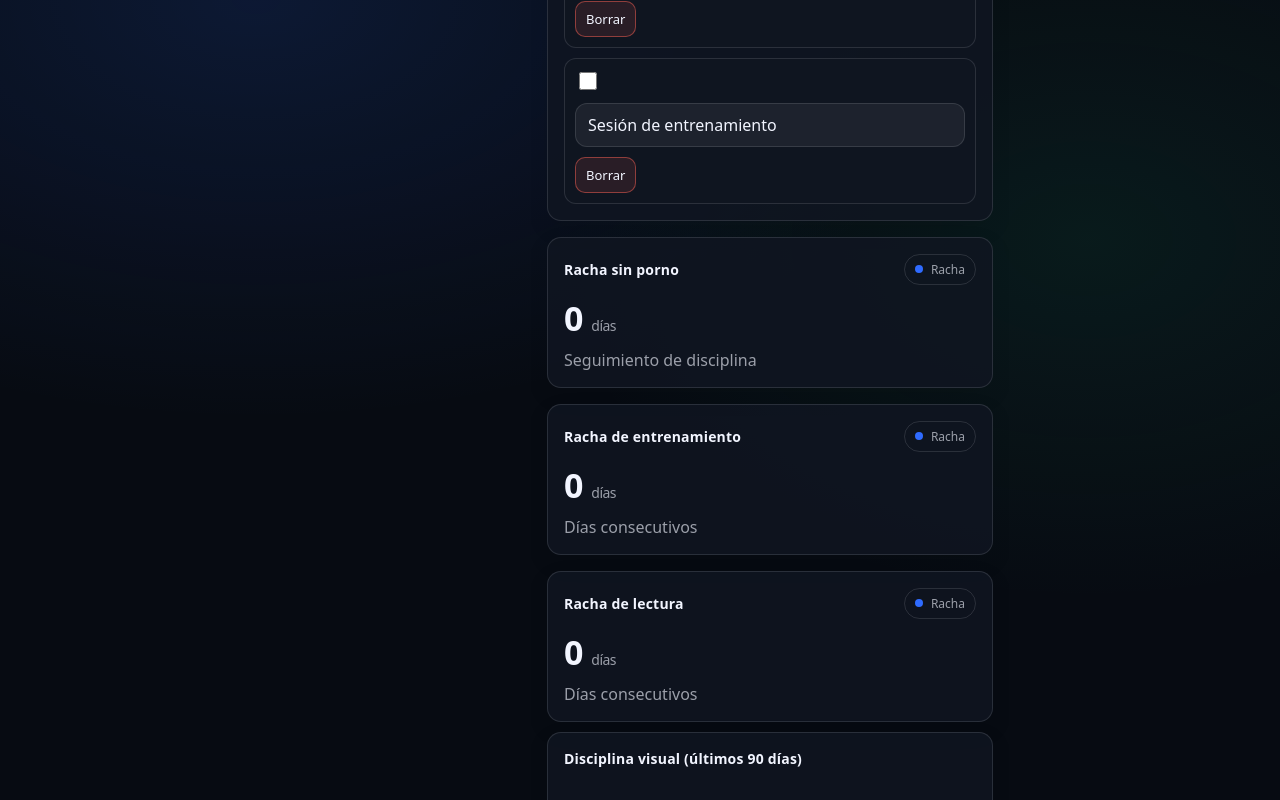
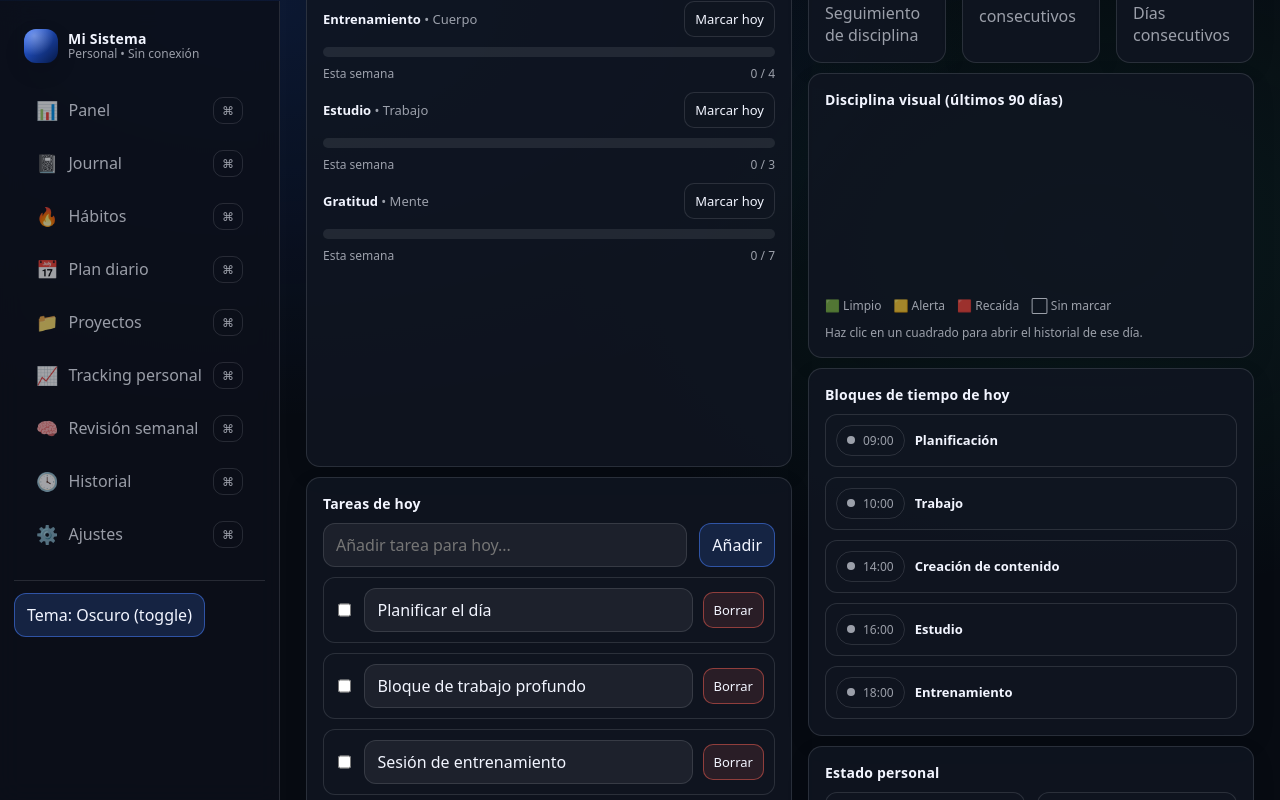
Before and after one commit to Clayyklein/mi-sistema-, a React (Vite) app: page /dashboard in a window 1280 px wide. Shown: the top 800 px of the page. Built offline with nearby package versions, Linux system fonts and the light colour scheme.

Commit message:
restore original ui css

```diff
--- a/src/ui/styles/ui.css
+++ b/src/ui/styles/ui.css
@@ -1,16 +1,13 @@
 .appShell {
   display: grid;
-  grid-template-columns: 260px minmax(0, 1fr);
+  grid-template-columns: 280px 1fr;
   min-height: 100vh;
-  width: 100%;
-  overflow-x: hidden;
 }
 
 .sidebar {
   position: sticky;
   top: 0;
   height: 100vh;
-  overflow-y: auto;
   padding: 18px 14px;
   background: var(--sidebar);
   backdrop-filter: blur(12px);
@@ -28,8 +25,7 @@
   width: 34px;
   height: 34px;
   border-radius: 12px;
-  background:
-    radial-gradient(circle at 30% 20%, rgba(255, 255, 255, 0.35), transparent 55%),
+  background: radial-gradient(circle at 30% 20%, rgba(255, 255, 255, 0.35), transparent 55%),
     linear-gradient(135deg, var(--accent), color-mix(in oklab, var(--accent) 40%, black));
   box-shadow: var(--shadow-soft);
 }
@@ -79,16 +75,12 @@
 }
 
 .content {
-  min-width: 0;
-  width: 100%;
-  padding: 20px;
-  overflow-x: hidden;
+  padding: 26px 26px 40px;
 }
 
 .page {
-  width: 100%;
-  max-width: 100%;
-  margin: 0;
+  max-width: 1180px;
+  margin: 0 auto;
 }
 
 .pageHeader {
@@ -97,7 +89,6 @@
   justify-content: space-between;
   gap: 16px;
   margin-bottom: 18px;
-  flex-wrap: wrap;
 }
 
 .pageHeader h1 {
@@ -115,12 +106,11 @@
   display: flex;
   gap: 10px;
   align-items: center;
-  flex-wrap: wrap;
 }
 
 .grid2 {
   display: grid;
-  grid-template-columns: minmax(0, 1.1fr) minmax(0, 0.9fr);
+  grid-template-columns: 1.1fr 0.9fr;
   gap: 16px;
 }
 
@@ -131,7 +121,6 @@
 }
 
 .card {
-  min-width: 0;
   background: var(--card);
   border: 1px solid var(--border);
   border-radius: var(--radius);
@@ -145,7 +134,6 @@
   justify-content: space-between;
   gap: 12px;
   margin-bottom: 10px;
-  flex-wrap: wrap;
 }
 
 .cardTitle {
@@ -159,13 +147,11 @@
   align-items: center;
   justify-content: space-between;
   gap: 12px;
-  flex-wrap: wrap;
 }
 
 .stack {
   display: grid;
   gap: 10px;
-  min-width: 0;
 }
 
 .btn {
@@ -204,7 +190,6 @@
 .select,
 .textarea {
   width: 100%;
-  max-width: 100%;
   border: 1px solid var(--border);
   background: var(--input);
   padding: 10px 12px;
@@ -251,7 +236,6 @@
   border: 1px solid var(--border);
   font-size: 12px;
   color: var(--muted);
-  flex-wrap: wrap;
 }
 
 .badgeDot {
@@ -296,19 +280,16 @@
   margin-top: 8px;
   color: var(--muted);
   font-size: 12px;
-  flex-wrap: wrap;
 }
 
 .listItem {
   display: flex;
   align-items: center;
   gap: 10px;
-  padding: 10px;
+  padding: 10px 10px;
   border-radius: 12px;
   border: 1px solid var(--border);
   background: color-mix(in oklab, var(--card) 75%, transparent);
-  min-width: 0;
-  flex-wrap: wrap;
 }
 
 .checkbox {
@@ -327,51 +308,29 @@
 
 .twoCol {
   display: grid;
-  grid-template-columns: repeat(2, minmax(0, 1fr));
+  grid-template-columns: 1fr 1fr;
   gap: 12px;
-}
-
-img,
-canvas,
-svg {
-  max-width: 100%;
-}
-
-@media (max-width: 1280px) {
-  .content {
-    padding: 16px;
-  }
-
-  .grid2 {
-    grid-template-columns: 1fr;
-  }
-
-  .grid3 {
-    grid-template-columns: 1fr;
-  }
-
-  .twoCol {
-    grid-template-columns: 1fr;
-  }
 }
 
 @media (max-width: 980px) {
   .appShell {
     grid-template-columns: 1fr;
   }
-
   .sidebar {
     position: relative;
     height: auto;
-    max-height: none;
     border-right: none;
     border-bottom: 1px solid var(--border);
   }
-
   .content {
     padding: 18px 14px 28px;
   }
-
+  .grid2 {
+    grid-template-columns: 1fr;
+  }
+  .grid3 {
+    grid-template-columns: 1fr;
+  }
   .formGrid {
     grid-template-columns: 1fr;
   }
@@ -383,15 +342,12 @@ svg {
   .noPrint {
     display: none !important;
   }
-
   body {
     background: #fff !important;
   }
-
   .card {
     box-shadow: none !important;
   }
-
   .content {
     padding: 0 !important;
   }
```
